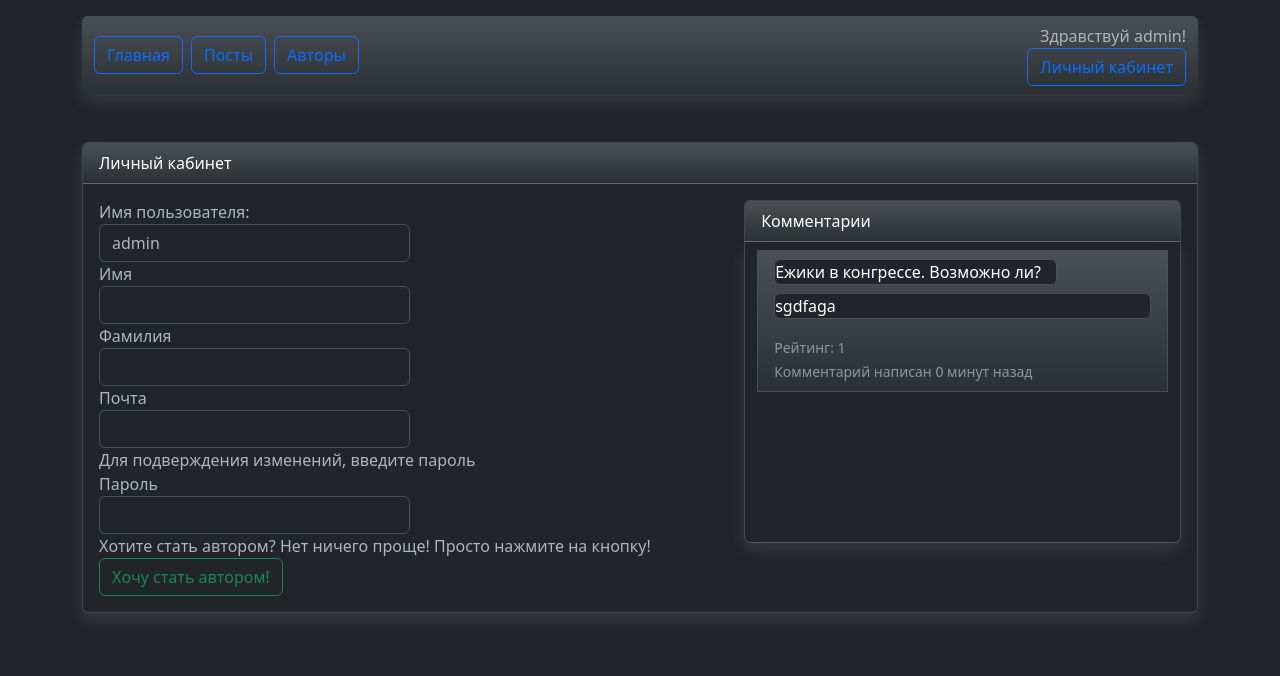
After one commit to BaLaMyt900/NewsPortal, a Django app: page /account/?id=1 in a window 1280 px wide. The commit adds this page. Shown: the top 676 px of the page. Run offline with Django 4.2, Linux system fonts and the light colour scheme; a user stored in the database is signed in; data comes from the database, SQL or seed files in the repository; both versions use the stored data as it was after the commit; some libraries are stand-ins or nearby versions.

Commit message:
working...

```diff
--- a/newsportal/newsportal/settings.py
+++ b/newsportal/newsportal/settings.py
@@ -37,6 +37,7 @@ INSTALLED_APPS = [
     'django.contrib.sessions',
     'django.contrib.messages',
     'django.contrib.staticfiles',
+    'django.contrib.humanize',
     'portal',
 ]
 
--- a/newsportal/newsportal/urls.py
+++ b/newsportal/newsportal/urls.py
@@ -11,5 +11,6 @@ urlpatterns = [
     path('post/', PostView.as_view()),
     path('ihjoudhgpreuahodfnbjofg/', comment_submit, name='comment_submit'),
     path('account/register/', register),
-    path('account/login/', user_login)
+    path('account/login/', user_login),
+    path('account/', LK.as_view())
 ]
--- a/newsportal/portal/models.py
+++ b/newsportal/portal/models.py
@@ -6,6 +6,7 @@ from datetime import datetime
 class PostCategory(models.Model):
     post = models.ForeignKey('Post', on_delete=models.CASCADE)
     category = models.ForeignKey("Category", on_delete=models.CASCADE)
+
 
 class Author(models.Model):
     user = models.OneToOneField(User, on_delete=models.CASCADE)
--- a/newsportal/portal/views.py
+++ b/newsportal/portal/views.py
@@ -1,9 +1,10 @@
+from django.contrib.auth.models import User
 from django.shortcuts import render, redirect
 from portal.models import Author, Post, PostCategory, Comment
 from django.views import View
-from django.contrib.auth.models import User
 from newsportal.forms import UserRegistrationForm, LoginForm
 from django.contrib.auth import authenticate, login
+
 
 class PostView(View):
     def get(self, request):
@@ -38,6 +39,42 @@ class PostView(View):
         return redirect(request.META.get('HTTP_REFERER', '/'))
 
 
+class LK(View):
+    def get(self, request):
+        try:
+            user = User.objects.get(id=request.GET.get('id'))
+        except User.DoesNotExist:
+            return render(request, '404.html')
+        except ValueError:
+            return render(request, '404.html')
+        else:
+            owner = True if request.user == user.username else False
+            raw_comments = Comment.objects.filter(user=user)
+            if raw_comments:
+                comments = []
+                for comment in raw_comments:
+                    comments.append({
+                        'post': comment.post.title,
+                        'text': comment.text[:50],
+                        'rating': comment.rating,
+                        'date': comment.date,
+                        'post_id': comment.post.id
+                    })
+            else:
+                comments = False
+            if Author.objects.filter(user=user).exists():
+                posts = Post.objects.filter(author=Author.objects.get(user=user))
+                return render(request, 'account/account.html', {'user': user, 'owner': owner,
+                                                                'comments': comments, 'posts': posts})
+            return render(request, 'account/account.html', {'user': user, 'owner': owner, 'comments': comments})
+
+    def post(self, request):
+        if request.POST.get('author') == '+':
+            Author.objects.create(user=request.user)
+        # elif request.POST.get('delete_acc'):
+
+        # return redirect(request.META.get('HTTP_REFERER', '/'))
+
 class AuthorView(View):
     def get(self, request):
         data = {
@@ -65,7 +102,8 @@ def indexview(request):
                 'rating': post.rating,
                 'category': PostCategory.objects.get(post=post.id).category,
                 'title': post.title,
-                'id': post.id
+                'id': post.id,
+                'date': post.post_time
             })
         data = {
             'page': 'home',
@@ -90,6 +128,7 @@ def register(request):
         user_form = UserRegistrationForm()
     return render(request, 'account/register.html', {'register_form': user_form})
 
+
 def user_login(request):
     if request.method == 'POST':
         form = LoginForm(request.POST)
@@ -99,9 +138,11 @@ def user_login(request):
             if user is not None:
                 if user.is_active:
                     login(request, user)
-                    return redirect('index.html')
+                    return redirect('/')
                 else:
                     return render(request, 'account/account_blocked.html')
+            else:
+                return render(request, 'account/login.html', {'form': form, 'error': 1})
 
     else:
         form = LoginForm()
--- a/newsportal/templates/404.html
+++ b/newsportal/templates/404.html
@@ -2,7 +2,8 @@
 {% block title %}Страница не найдена.{% endblock title %}
 
 {% block body %}
-<div class="container bg-danger text-center text-dark">
-    Возможно вы перешли немного не туда. Рекомендую вольвользоваться панелью или вернуться на предыдущую страницу
+<p></p>
+<div class="container w-50 py-6 bg-danger text-center text-dark h3 rounded">
+    Вы перешли немного не туда. Рекомендую воcпользоваться панелью или вернуться на предыдущую страницу
 </div>
 {% endblock body %}
--- /dev/null
+++ b/newsportal/templates/account/account.html
@@ -0,0 +1,113 @@
+{% extends 'main.html' %}
+{% block title %}{{user.username}} - Личный кабинет{% endblock title %}
+
+{% block body %}
+<div class="container mx-auto py-5">
+      <div class="card shadow">
+          <div class="card-header bg-gradient bg-body-tertiary text-body-emphasis">
+              Личный кабинет   {% if author %} Рейтинг автора: {{author.rating}} {% endif %}
+          </div>
+          <div class="card-body container">
+              <div class="row">
+                  <div class="col">
+                      {% if request.user == user %}
+                            <form method="post">
+                              Имя пользователя:
+                              <input class="form-control w-50" type="text" name="username" value="{{user.username}}">
+                              Имя
+                              <input class="form-control w-50" type="text" name="first_name" value="{% if user.first_name %}user.first_name{% endif %}">
+                              Фамилия
+                              <input class="form-control w-50" type="text" value="{% if user.second_name %}user.second_name{% endif %}">
+                              Почта
+                              <input class="form-control w-50" type="email" name="email" value="{% if user.email %}user.email{% endif %}">
+                              Для подверждения изменений, введите пароль <br>
+                              Пароль
+                              {% if error == 'password' %} <br> Неправильный пароль. {% endif %}
+                              <input class="form-control w-50" type="password">
+                          </form>
+                          {% if not author %}
+                            <form method="post">
+                                {% csrf_token %}
+                              Хотите стать автором? Нет ничего проще! Просто нажмите на кнопку!<br>
+                              <button class="btn btn-outline-success" name="author" value="+" type="submit">Хочу стать автором!</button>
+                          </form>
+                            {% endif %}
+
+                      {% else %}
+                              Имя пользователя:
+                              <div class="text rounded border w-50">{{user.username}}</div>
+                              Имя
+                              <div class="text rounded border w-50">{% if user.first_name %} user.first_name {% else %} Не указано {% endif %}</div>
+                              Фамилия
+                              <div class="text rounded border w-50">{% if user.second_name %} user.second_name {% else %} Не указано {% endif %}</div>
+                              Почта
+                              <div class="text rounded border w-50">{% if user.email %} user.email {% else %} Не указано {% endif %}</div>
+                        <div class="card">
+                            <div class="card-header bg-gradient bg-body-tertiary text-body-emphasis">Удаление аккаунта</div>
+                            <div class="card-body container">
+                                Внимание! Удаление безвозвратно!
+                                <form method="post">
+                                    {% csrf_token %}
+                                    <button class="btn btn-outline-danger" value="delete_acc">Удаление аккаунта!</button>
+                                </form>
+                            </div>
+                        </div>
+                      {% endif %}
+                  </div>
+                  <div class="col-6 col-md-5">
+                      {% if author %}
+                            <div class="card">
+                          <div class="card-header bg-gradient bg-body-tertiary text-body-emphasis">Статьи</div>
+                              {% if posts %}
+                                  <div class="container rounded shadow overflow-y-auto py-2" style="height: 300px">
+                                {% for post in posts %}
+                                    <div class="card-body border bg-gradient bg-body-tertiary text-body-emphasis py-2">
+                                        <h5 class="card-title rounded-right w-25 bg-body rounded border">{{post.title}}</h5>
+                                        <p class="card-text border rounded bg-body">{{post.text}}</p>
+                                        <small class="text-muted">Рейтинг: {{post.rating}} <br> Пост написан {{post.post_date|timesince}} назад</small>
+                                        </div>
+                                {% endfor %}
+                                      </div>
+                              {% else %}
+                                    <div class="card-body rounded shadow">
+                                        <div class="container">
+                                            <div class="card-body rounded-4">
+                                            <h5 class="card-title rounded-2 w-50">Постов нет.</h5>
+                                          </div>
+                                          </div>
+                                        </div>
+                              {% endif %}
+                      {% endif %}
+                      <div class="card">
+                          <div class="card-header bg-gradient bg-body-tertiary text-body-emphasis">Комментарии</div>
+                              {% if comments %}
+                                  <div class="container rounded shadow overflow-y-auto py-2" style="height: 300px">
+                                {% for comment in comments %}
+                                    <div class="card-body border bg-gradient bg-body-tertiary text-body-emphasis py-2">
+                                        <a class="card-title rounded-right nav-link w-75 bg-body rounded border h-4" href="/post/?id={{comment.post_id}}"> {{comment.post}}</a>
+                                        <p class="card-text border rounded bg-body">{{comment.text}}</p>
+                                        <small class="text-muted">Рейтинг: {{comment.rating}} <br> Комментарий написан {{comment.date|timesince}} назад</small>
+                                        </div>
+                                {% endfor %}
+                                      </div>
+                              {% else %}
+                                    <div class="card-body rounded shadow">
+                                        <div class="container">
+                                            <div class="card-body rounded-4">
+                                            <h5 class="card-title rounded-2 w-50">Комментариев нет.</h5>
+                                          </div>
+                                          </div>
+                                        </div>
+                              {% endif %}
+                      </div>
+                    </div>
+                  </div>
+              </div>
+          </div>
+          <div class="card-footer text-muted bg-gradient bg-body-tertiary text-body-emphasis">
+            <p></p>
+          </div>
+      </div>
+</div>
+
+{% endblock body %}
--- a/newsportal/templates/account/login.html
+++ b/newsportal/templates/account/login.html
@@ -1,17 +1,19 @@
 {% extends 'main.html' %}
-{% block title %}Регистрация{% endblock title %}
+{% block title %}Авторизация{% endblock title %}
 
 {% block body %}
 <div class="container mx-auto p-3 w-50">
     <div class="card rounded-4 shadow-none bg-body-tertiary rounded text-body-emphasis">
   <div class="card-body">
     <h5 class="card-title text-center h4">Авторизация пользователя.</h5>
-<!--    <p class="card-text text-center h5">Пожалуйста, введите данные ниже</p>-->
   </div>
 </div>
 </div>
 
 <div class="container mx-auto">
+    {% if error %}
+        <p class="card-text text-center h5">Неправильный логин или пароль.</p>
+    {% endif %}
     <form class="border rounded px-5 py-4 bg-gradient bg-body-tertiary text-body-emphasis shadow" method="post">
         {% csrf_token %}
         {{form.as_p}}
--- a/newsportal/templates/index.html
+++ b/newsportal/templates/index.html
@@ -11,7 +11,7 @@
   </div>
 </div>
 </div>
-
+{% load humanize %}
 
 <div class="container rounded-4 shadow bg-body-tertiary rounded text-body-emphasis">
     <div class="card">
@@ -22,8 +22,8 @@
                 <div class="card-body border rounded-4 bg-gradient shadow bg-body-tertiary text-body-emphasis">
                 <h5 class="card-title">{{post.title}}</h5>
                     <h6 class="fw-light">{{post.author}} Рейтинг статьи: {{post.rating}} <br> {{post.category}}</h6>
-
                 <p class="card-text">{{post.text}}</p>
+                <div class="text-muted">Пост написан {{post.date|timesince}} назад</div>
                 <a href="/post/?id={{post.id}}" class="btn btn-outline-primary">Продолжение</a>
             </div>
             </div>
--- a/newsportal/templates/main.html
+++ b/newsportal/templates/main.html
@@ -27,7 +27,7 @@
       {% if request.user.is_authenticated %}
           <div class="col-md-3 text-end">
               Здравствуй {{user.username}}!
-              <a class="btn btn-outline-primary" aria-current="page" href="/account/account/?id={{user.id}}">Личный кабинет</a>
+              <a class="btn btn-outline-primary" aria-current="page" href="/account/?id={{request.user.id}}">Личный кабинет</a>
           </div>
       {% else %}
         <div class="col-md-3 text-end">
```
Also changed, not shown: newsportal/templates/post.html (+4 -3 lines), newsportal/db.sqlite3, newsportal/portal/migrations/0001_initial.py (deleted), newsportal/portal/migrations/0002_post_categories_alter_comment_date_and_more.py (deleted), newsportal/portal/migrations/0003_alter_author_user_alter_comment_date_and_more.py (deleted), newsportal/portal/migrations/0004_alter_comment_date_alter_post_categories_and_more.py (deleted), 1 other file.
